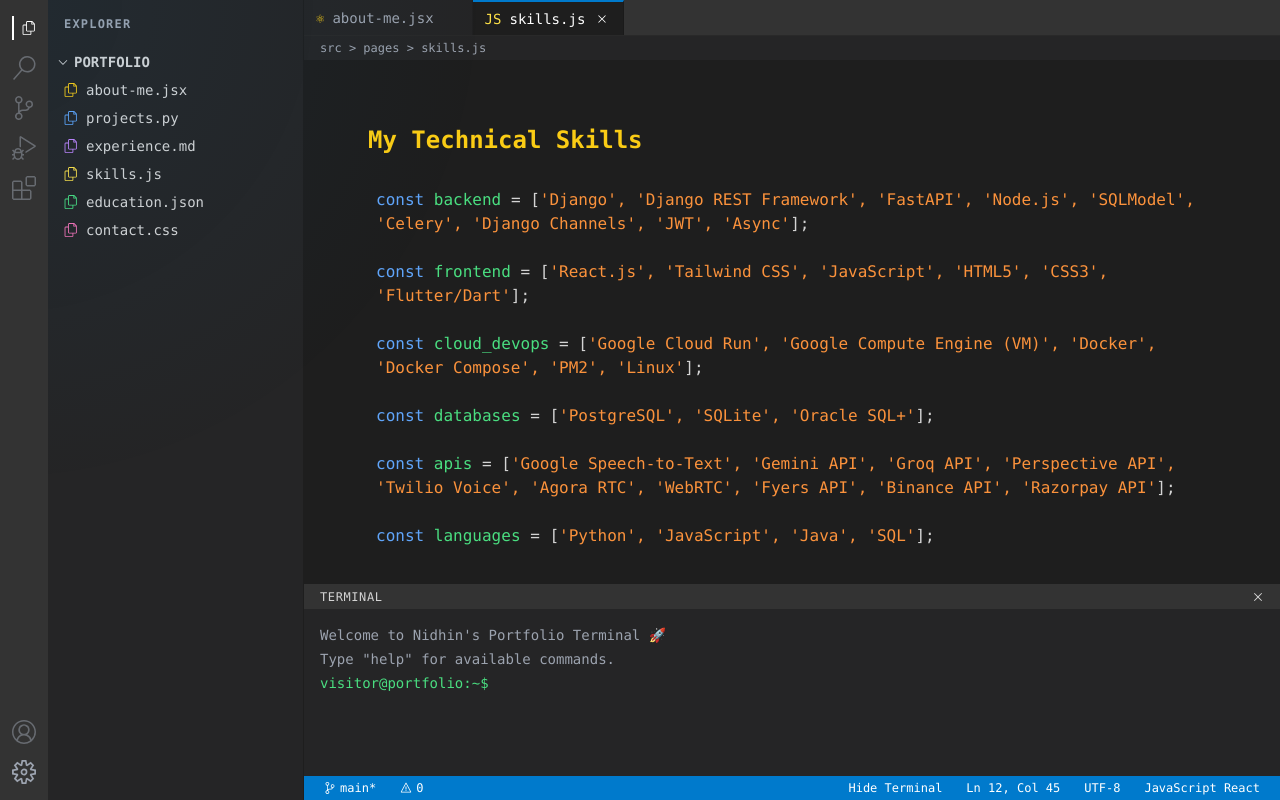
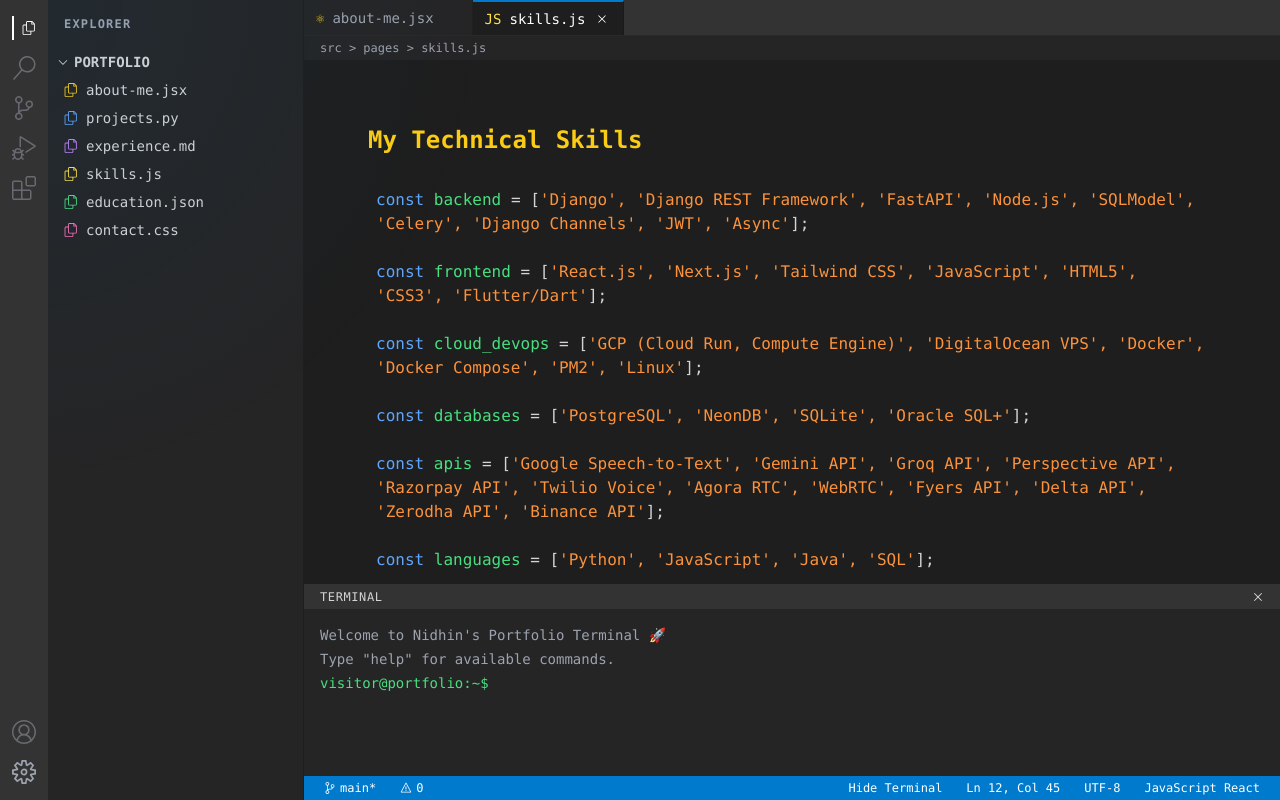
Before and after one commit to nidhinvijay/portfolio, a React (Vite) app: page / in a window 1280 px wide. Both pictures are taken after a click on the element "skills.js". Built offline with nearby package versions, Linux system fonts and the light colour scheme.

Commit message:
name change

```diff
--- a/src/components/Terminal.jsx
+++ b/src/components/Terminal.jsx
@@ -62,7 +62,7 @@
         output = 'visitor@portfolio';
         break;
       case 'about':
-        output = 'Nidhin V - Full Stack Developer & AI Research Intern';
+        output = 'Nidhin V - Full Stack Developer';
         break;
       case '':
         break;
--- a/src/pages/About.jsx
+++ b/src/pages/About.jsx
@@ -21,7 +21,7 @@
           className="mb-6 text-sm text-gray-300 p-4 rounded hover:bg-vscode-sidebar border border-transparent hover:border-blue-400 transition-all duration-300"
           whileHover={{ scale: 1.01, boxShadow: "0px 0px 8px rgba(59, 130, 246, 0.3)" }}
         >
-          <strong>Full Stack Developer & AI Research Intern</strong><br />
+          <strong>AI Research & Full Stack Developer</strong><br />
           +91 8921879091 | <a href="mailto:nidhinvijaynv@gmail.com" className="text-blue-400 hover:underline">nidhinvijaynv@gmail.com</a> |
           <a href="https://www.linkedin.com/in/nidhin-v-807353341/" className="text-blue-400 hover:underline ml-1">LinkedIn</a> |
           <a href="https://github.com/nidhinvijay" className="text-blue-400 hover:underline ml-1">GitHub</a>
@@ -33,7 +33,7 @@
         >
           <TypeAnimation
             sequence={[`// SUMMARY
-// Full Stack Developer & AI Research Intern specializing in real-time systems, scalable backend architectures, and AI-driven applications.
+// Full Stack Developer & AI Researcher specializing in real-time systems, scalable backend architectures, and AI-driven applications.
 // Experienced with Django, FastAPI, Node.js, WebSocket streaming, async pipelines, and containerized cloud deployments.
 // Skilled in integrating advanced AI/ML APIs such as Google Gemini, Groq, and Perspective, and building production-grade applications across web and mobile platforms.`,
               1000,
--- a/src/pages/Skills.jsx
+++ b/src/pages/Skills.jsx
@@ -8,10 +8,10 @@
       <div className="grid grid-cols-1 gap-8">
         <div>
           <motion.p className="mb-2 p-2 rounded hover:bg-vscode-sidebar" whileHover={{ scale: 1.02, x: 10 }}><span className="text-blue-400">const</span> <span className="text-green-400">backend</span> = [<span className="text-orange-400">'Django', 'Django REST Framework', 'FastAPI', 'Node.js', 'SQLModel', 'Celery', 'Django Channels', 'JWT', 'Async'</span>];</motion.p>
-          <motion.p className="mb-2 p-2 rounded hover:bg-vscode-sidebar" whileHover={{ scale: 1.02, x: 10 }}><span className="text-blue-400">const</span> <span className="text-green-400">frontend</span> = [<span className="text-orange-400">'React.js', 'Tailwind CSS', 'JavaScript', 'HTML5', 'CSS3', 'Flutter/Dart'</span>];</motion.p>
-          <motion.p className="mb-2 p-2 rounded hover:bg-vscode-sidebar" whileHover={{ scale: 1.02, x: 10 }}><span className="text-blue-400">const</span> <span className="text-green-400">cloud_devops</span> = [<span className="text-orange-400">'Google Cloud Run', 'Google Compute Engine (VM)', 'Docker', 'Docker Compose', 'PM2', 'Linux'</span>];</motion.p>
-          <motion.p className="mb-2 p-2 rounded hover:bg-vscode-sidebar" whileHover={{ scale: 1.02, x: 10 }}><span className="text-blue-400">const</span> <span className="text-green-400">databases</span> = [<span className="text-orange-400">'PostgreSQL', 'SQLite', 'Oracle SQL+'</span>];</motion.p>
-          <motion.p className="mb-2 p-2 rounded hover:bg-vscode-sidebar" whileHover={{ scale: 1.02, x: 10 }}><span className="text-blue-400">const</span> <span className="text-green-400">apis</span> = [<span className="text-orange-400">'Google Speech-to-Text', 'Gemini API', 'Groq API', 'Perspective API', 'Twilio Voice', 'Agora RTC', 'WebRTC', 'Fyers API', 'Binance API', 'Razorpay API'</span>];</motion.p>
+          <motion.p className="mb-2 p-2 rounded hover:bg-vscode-sidebar" whileHover={{ scale: 1.02, x: 10 }}><span className="text-blue-400">const</span> <span className="text-green-400">frontend</span> = [<span className="text-orange-400">'React.js', 'Next.js', 'Tailwind CSS', 'JavaScript', 'HTML5', 'CSS3', 'Flutter/Dart'</span>];</motion.p>
+          <motion.p className="mb-2 p-2 rounded hover:bg-vscode-sidebar" whileHover={{ scale: 1.02, x: 10 }}><span className="text-blue-400">const</span> <span className="text-green-400">cloud_devops</span> = [<span className="text-orange-400">'GCP (Cloud Run, Compute Engine)', 'DigitalOcean VPS', 'Docker', 'Docker Compose', 'PM2', 'Linux'</span>];</motion.p>
+          <motion.p className="mb-2 p-2 rounded hover:bg-vscode-sidebar" whileHover={{ scale: 1.02, x: 10 }}><span className="text-blue-400">const</span> <span className="text-green-400">databases</span> = [<span className="text-orange-400">'PostgreSQL', 'NeonDB', 'SQLite', 'Oracle SQL+'</span>];</motion.p>
+          <motion.p className="mb-2 p-2 rounded hover:bg-vscode-sidebar" whileHover={{ scale: 1.02, x: 10 }}><span className="text-blue-400">const</span> <span className="text-green-400">apis</span> = [<span className="text-orange-400">'Google Speech-to-Text', 'Gemini API', 'Groq API', 'Perspective API', 'Razorpay API', 'Twilio Voice', 'Agora RTC', 'WebRTC', 'Fyers API', 'Delta API', 'Zerodha API', 'Binance API'</span>];</motion.p>
           <motion.p className="mb-2 p-2 rounded hover:bg-vscode-sidebar" whileHover={{ scale: 1.02, x: 10 }}><span className="text-blue-400">const</span> <span className="text-green-400">languages</span> = [<span className="text-orange-400">'Python', 'JavaScript', 'Java', 'SQL'</span>];</motion.p>
         </div>
       </div>
```
